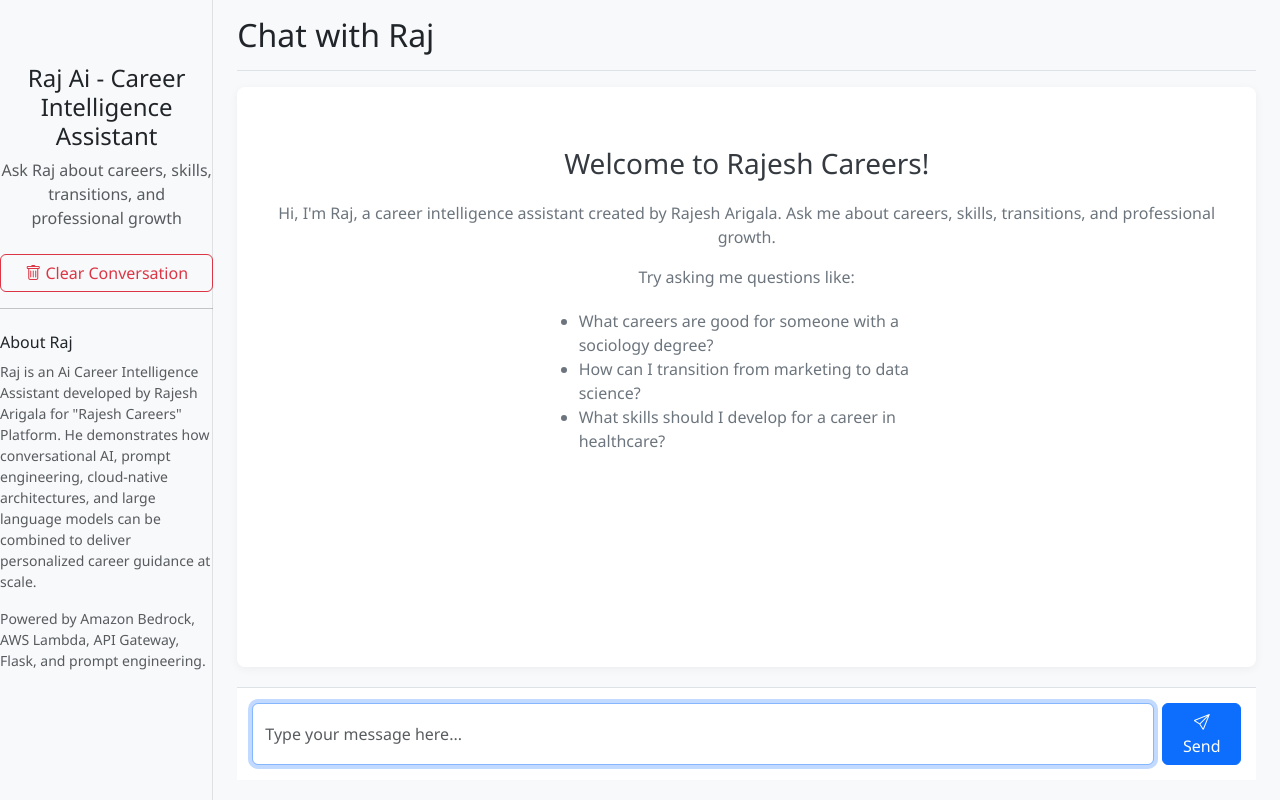
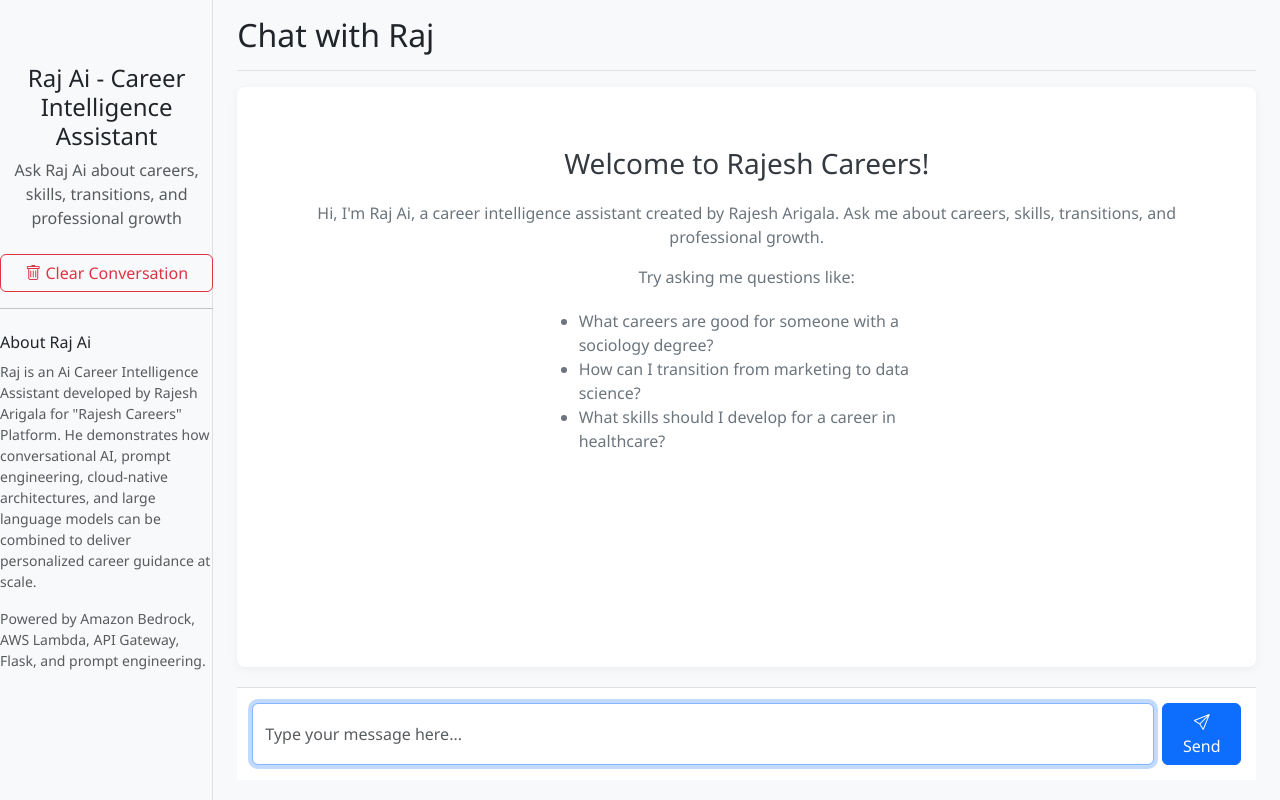
Before and after one commit to Rajesh-Arigala/GenAi_Prompt_Lambda_App_No_Context, a Flask app: page / in a window 1280 px wide. Run offline with Flask 3, Linux system fonts and the light colour scheme.

Commit message:
changes done

```diff
--- a/flaskapp/static/js/script.js
+++ b/flaskapp/static/js/script.js
@@ -112,7 +112,7 @@ document.addEventListener('DOMContentLoaded', function() {
             welcomeMessage.classList.add('welcome-message');
             welcomeMessage.innerHTML = `
                 <h3>Welcome to Rajesh Careers!</h3>
-                <p>Hi, I'm Raj, your AI career coach. How can I help you with your career today?</p>
+                <p>Hi, I'm Raj Ai, your AI career coach. How can I help you with your career today?</p>
                 <p>Try asking me questions like:</p>
                 <ul>
                     <li>What careers are good for someone with a sociology degree?</li>
--- a/flaskapp/templates/index.html
+++ b/flaskapp/templates/index.html
@@ -16,7 +16,7 @@
                 <div class="position-sticky pt-3">
                     <div class="text-center mb-4">
                         <h4>Raj Ai - Career Intelligence Assistant</h4>
-                        <p class="text-muted">Ask Raj about careers, skills, transitions, and professional growth</p>
+                        <p class="text-muted">Ask Raj Ai about careers, skills, transitions, and professional growth</p>
                     </div>
                     <div class="d-grid gap-2">
                         <button id="clear-chat" class="btn btn-outline-danger">
@@ -25,7 +25,7 @@
                     </div>
                     <hr>
                     <div class="mt-4">
-                        <h6>About Raj</h6>
+                        <h6>About Raj Ai</h6>
                         <p class="small text-muted">
                             Raj is an Ai Career Intelligence Assistant developed by Rajesh Arigala for "Rajesh Careers" Platform. He demonstrates how conversational AI, prompt engineering, cloud-native architectures, and large language models can be combined to deliver personalized career guidance at scale.
                         </p>
@@ -55,7 +55,7 @@
                     {% else %}
                         <div class="welcome-message">
                             <h3>Welcome to Rajesh Careers!</h3>
-                            <p>Hi, I'm Raj, a career intelligence assistant created by Rajesh Arigala. Ask me about careers, skills, transitions, and professional growth.</p>
+                            <p>Hi, I'm Raj Ai, a career intelligence assistant created by Rajesh Arigala. Ask me about careers, skills, transitions, and professional growth.</p>
                             <p>Try asking me questions like:</p>
                             <ul>
                                 <li>What careers are good for someone with a sociology degree?</li>
```
